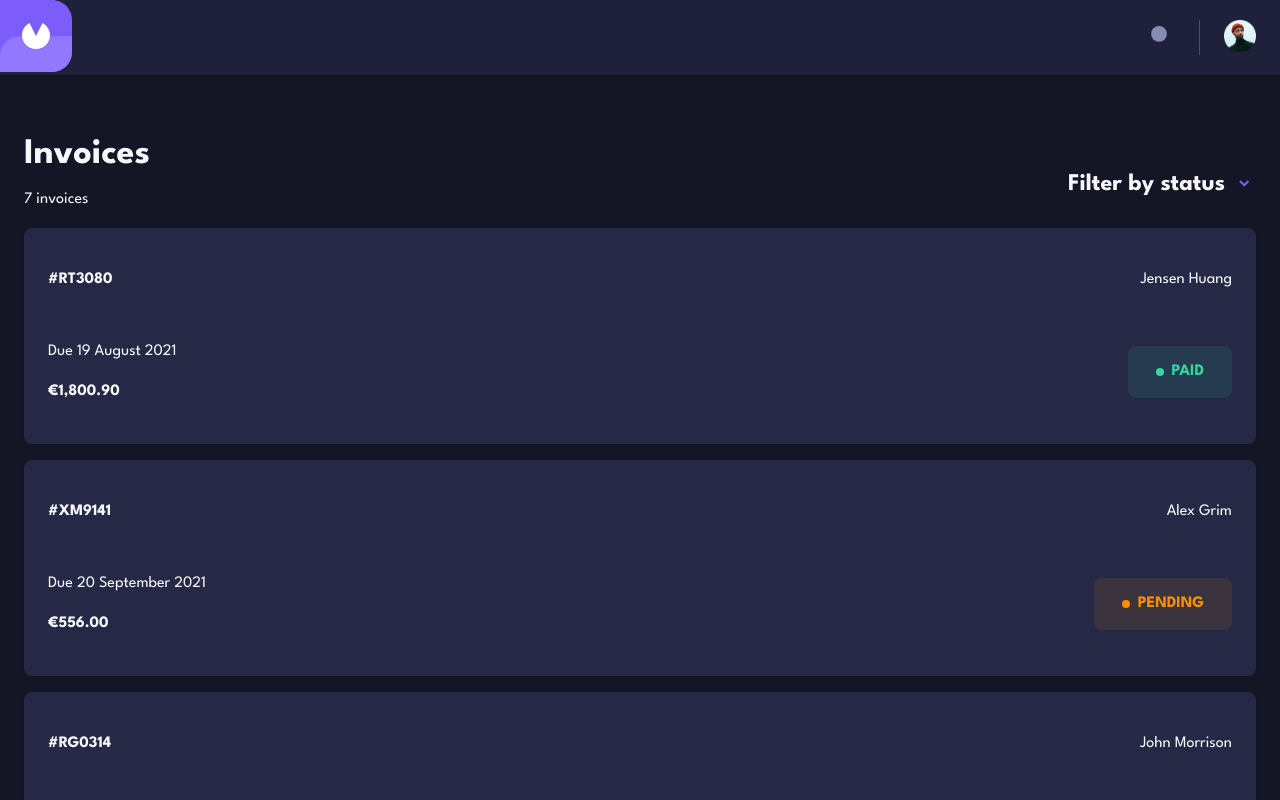
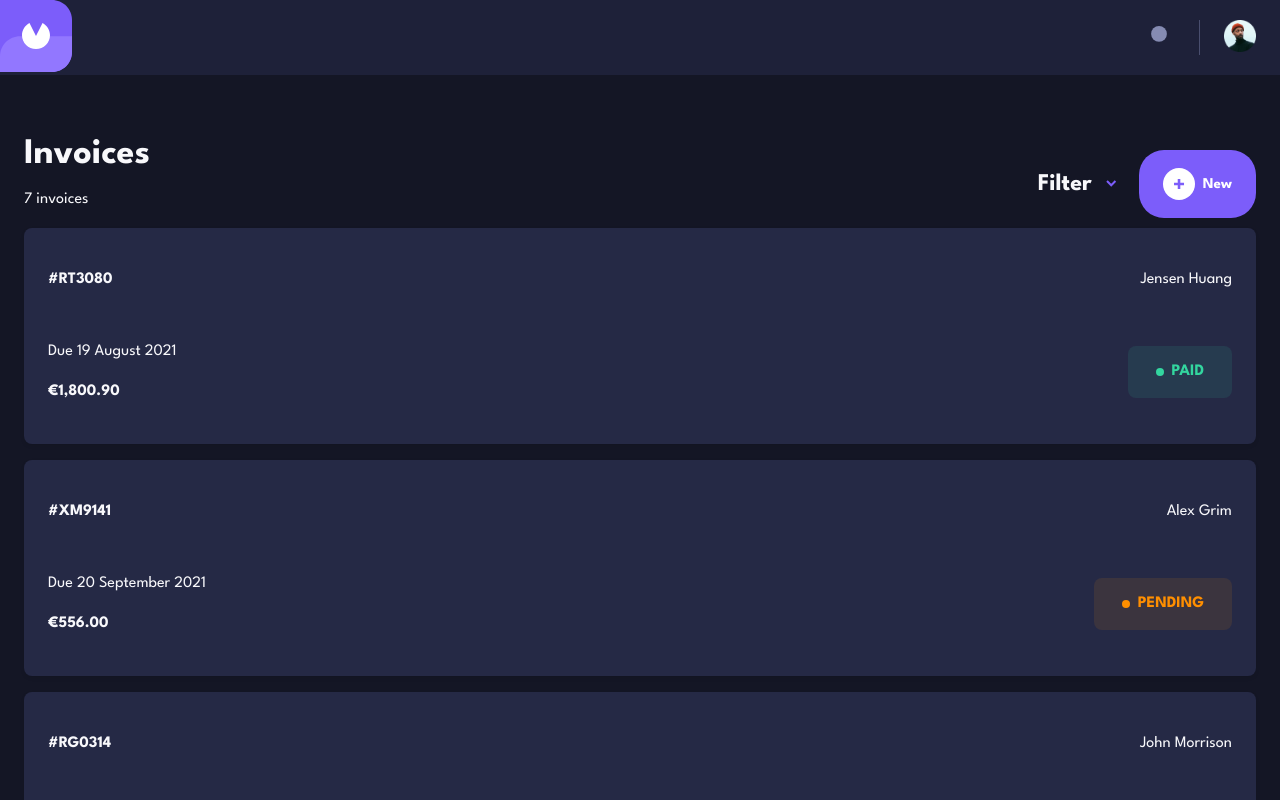
Before and after one commit to abdelmawlaSouat/invoice-app, a Next.js app: page / in a window 1280 px wide. Shown: the top 800 px of the page. Built offline with nearby package versions, Linux system fonts and the light colour scheme.

Commit message:
feat: add invoice cta

```diff
--- a/src/app/page.module.scss
+++ b/src/app/page.module.scss
@@ -1,3 +1,6 @@
+@use "sass:map";
+@import "variables";
+
 .main {
   display: flex;
   flex-direction: column;
@@ -34,3 +37,21 @@
 .emptyListMessage {
   margin-top: 6.25rem;
 }
+
+.btnsWrapper {
+  display: flex;
+  align-items: center;
+  gap: 1rem;
+}
+
+.addInvoiceBtn {
+  background-color: map.get($colors, "purple");
+  color: #fff;
+  padding: 6px 1rem 6px 6px;
+
+  > span {
+    display: flex;
+    align-items: center;
+    gap: 0.5rem;
+  }
+}
--- a/src/app/page.tsx
+++ b/src/app/page.tsx
@@ -4,11 +4,12 @@ import { Navbar } from "@/components/navbar";
 import styles from "./page.module.scss";
 import { InvoiceOverviewCard } from "@/components/invoiceOverviewCard";
 import invoices from "@/constants/invoices";
-import { Typography } from "@/design-system/components";
+import { Button, Typography } from "@/design-system/components";
 import { FilterByStatus } from "@/components/FilterByStatus";
 import { useState } from "react";
 import { Status } from "@/components/statusTag";
 import { EmptyListMessage } from "@/components/emptyListMessage";
+import { Add } from "@/design-system/icons";
 
 const defaultFilters = {
   paid: false,
@@ -54,15 +55,21 @@ export default function Home() {
             </Typography>
           </div>
 
-          <div>
+          <div className={styles.btnsWrapper}>
             <FilterByStatus
               activeFilters={activeFilters}
               onChange={handleFilters}
             />
 
-            {/* AddInvoice btn
-            => HERE
-            */}
+            <Button
+              className={styles.addInvoiceBtn}
+              onClick={() => {
+                alert("COMING SOON !");
+              }}
+            >
+              <Add />
+              <span>New</span>
+            </Button>
           </div>
         </div>
 
--- a/src/components/FilterByStatus/FilterByStatus.tsx
+++ b/src/components/FilterByStatus/FilterByStatus.tsx
@@ -36,7 +36,7 @@ export const FilterByStatus: FC<FilterByStatusProps> = ({
       <Popover.Root>
         <Popover.Trigger asChild>
           <button className={styles.trigger}>
-            <Typography variant="headingM">Filter by status</Typography>
+            <Typography variant="headingM">Filter</Typography>
             <DownArrow />
           </button>
         </Popover.Trigger>
--- a/src/design-system/components/button/Button.tsx
+++ b/src/design-system/components/button/Button.tsx
@@ -1,15 +1,17 @@
 import { FC, ReactNode } from "react";
 import { Typography } from "../typography";
 import styles from "./Button.module.scss";
+import classNames from "classnames";
 
 interface ButtonProps {
   children: ReactNode;
   onClick: () => void;
+  className?: string;
 }
 
-export const Button: FC<ButtonProps> = ({ children }) => {
+export const Button: FC<ButtonProps> = ({ onClick, children, className }) => {
   return (
-    <button className={styles.wrapper}>
+    <button onClick={onClick} className={classNames(styles.wrapper, className)}>
       <Typography variant="headingS" tag="span">
         {children}
       </Typography>
--- a/src/design-system/components/typography/Typography.module.scss
+++ b/src/design-system/components/typography/Typography.module.scss
@@ -23,12 +23,8 @@
 }
 
 .headingS {
-    font-size: 0.85rem;
+    font-size: 0.9375rem;
     line-height: 1rem;
-
-    @include breakpoint-min(map.get($breakpoints, "md")) {
-        font-size: 0.9375rem;
-    }
 }
 
 .headingL,
```
Also changed, not shown: 1 other file (tests, documents, lock files or other folders).
